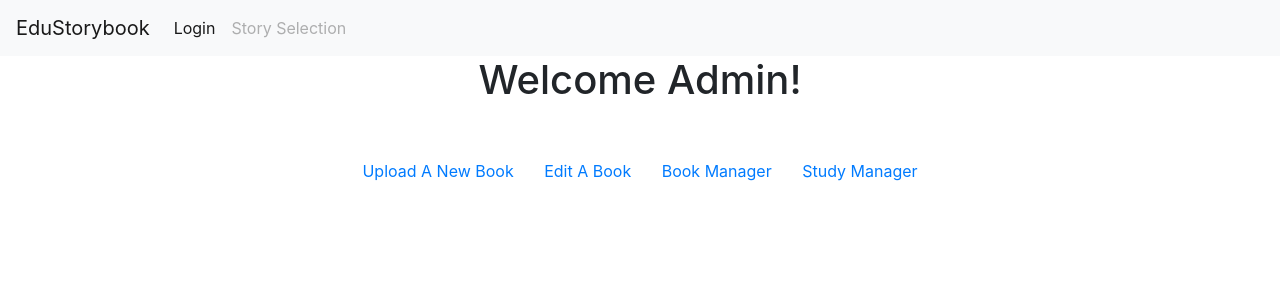
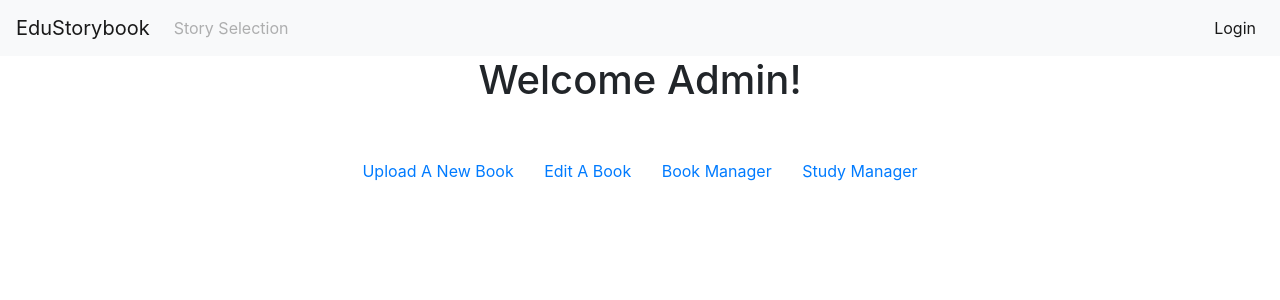
Before and after one commit to BITNULLS/storybook, a Flask app: page /admin/ in a window 1280 px wide. Shown: the top 300 px of the page. Run offline with Flask 2, Linux system fonts and the light colour scheme; parts of the project's set-up code (start-up, migrations or seed data) failed here and were passed over; some libraries are stand-ins or nearby versions.

Commit message:
fixed navbar

```diff
--- a/edu_storybook/templates/navbar/logged_admin.html
+++ b/edu_storybook/templates/navbar/logged_admin.html
@@ -24,8 +24,10 @@
          <li class="nav-item">
            <a href="/admin/study_manager" class="nav-link">Study Manager</a>
          </li>
+      </ul>
 
-         <li class="nav-item active">
+      <ul class="nav navbar-nav navbar-right">
+        <li class="nav-item active">
             <a href="/login" class="nav-link">Logout</a>
         </li>
       </ul>
--- a/edu_storybook/templates/navbar/logged_out.html
+++ b/edu_storybook/templates/navbar/logged_out.html
@@ -6,12 +6,14 @@
 
     <div class="collapse navbar-collapse" id="navbarSupportedContent">
       <ul class="navbar-nav mr-auto">
-        <li class="nav-item active">
-          <a href="/login" class="nav-link">Login</a>
-        </li>
         <li class="nav-item">
           <a href="/books" class="nav-link disabled">Story Selection</a>
         </li>
       </ul>
+      <ul class="nav navbar-nav navbar-right">
+        <li class="nav-item active">
+            <a href="/login" class="nav-link">Login</a>
+        </li>
+      </ul>
     </div>
 </nav>
--- a/edu_storybook/templates/navbar/logged_user.html
+++ b/edu_storybook/templates/navbar/logged_user.html
@@ -6,12 +6,14 @@
 
     <div class="collapse navbar-collapse" id="navbarSupportedContent">
       <ul class="navbar-nav mr-auto">
-        <li class="nav-item active">
-          <a href="/login" class="nav-link">Logout</a>
-        </li>
         <li class="nav-item">
           <a href="/books" class="nav-link">Story Selection</a>
         </li>
       </ul>
+      <ul class="nav navbar-nav navbar-right">
+        <li class="nav-item active">
+            <a href="/login" class="nav-link">Logout</a>
+        </li>
+      </ul>
     </div>
 </nav>
```
